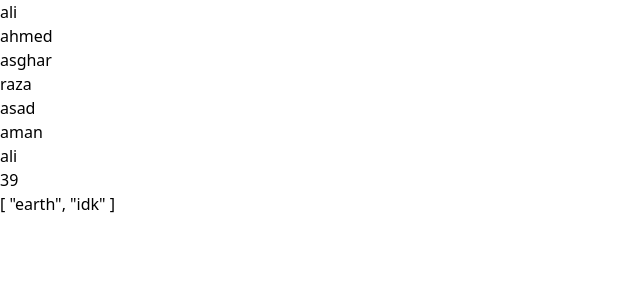
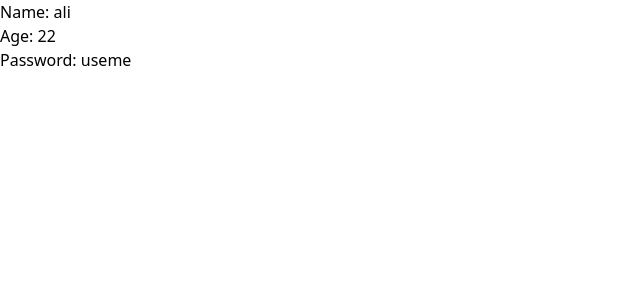
Before and after one commit to MuhammadSaad199/Vue, a Vue app: page / in a window 1280 px wide. Shown: the top 300 px of the page, without its empty margins (0-640 px from the left). Built offline with nearby package versions, Linux system fonts and the light colour scheme.

Commit message:
add vuejs components

```diff
--- a/src/App.vue
+++ b/src/App.vue
@@ -5,10 +5,10 @@ import {ref} from 'vue'
 // import dynamicComponent from './components/dynamicComponent.vue';
 import propValidation from './components/propValidation.vue';
 
-const firstname = ref('Muhammad');
+// const firstname = ref('Muhammad');
 // const lastName = ref('Ali');
 
-const age = ref(34)
+// const age = ref(34)
 
 </script>
 
@@ -16,10 +16,15 @@ const age = ref(34)
 <!-- <HelloWorld /> -->
 <!-- <staticComponent    name="firstName"/>
 <dynamicComponent :first-name="firstName" :last-name="lastName"/> -->
-<propValidation
+
+
+<!-- <propValidation
     :friend="['ali', 'ahmed' , 'asghar', 'raza' , 'asad','aman']"
     :userInfo="{name:'ali', age:'39', earth:['earth','idk']}"
-/>
+/> -->
+
+
+<propValidation name="ali"  age="22" password="useme"  />
 </template>
 
 <style scoped>
--- a/src/components/propValidation.vue
+++ b/src/components/propValidation.vue
@@ -13,18 +13,39 @@
 //     age: Number
 // })
 
-defineProps({
-    friend: Array,
-    userInfo: Object,
+// defineProps({
+//     friend: Array,
+//     userInfo: Object,
+// })
+
+defineProps ({
+    name: {
+        type: String,
+        validator: (propValue) => {
+            return ["ali","sirat", "sawat"].includes(propValue)
+        }
+    },
+    age: {
+            type: Number,
+            validator: (propValue) => (propValue >= 18 && propValue <= 30 ? true : false)
+        },
+    password: {
+        type: String,
+        validator: (propValue) => propValue.length >= 8
+    }
 })
 </script>
 
 <template>
     <!-- <p>{{ firstname }}</p>
     <p>{{ age }}</p> -->
-<ul>
-<li v-for="(friends, index) in friend" :key="index">{{ friends }}</li></ul>
-<ul><li v-for="(info, i) in userInfo" :key="i">{{ info }}</li></ul>
+
+<!-- <ul><li v-for="(friends, index) in friend" :key="index">{{ friends }}</li></ul>
+<ul><li v-for="(info, i) in userInfo" :key="i">{{ info }}</li></ul> -->
 
 
+<p>Name: {{ name }}</p>
+<p>Age: {{ age }}</p>
+<p>Password: {{ password }}</p>
+
 </template>
```
